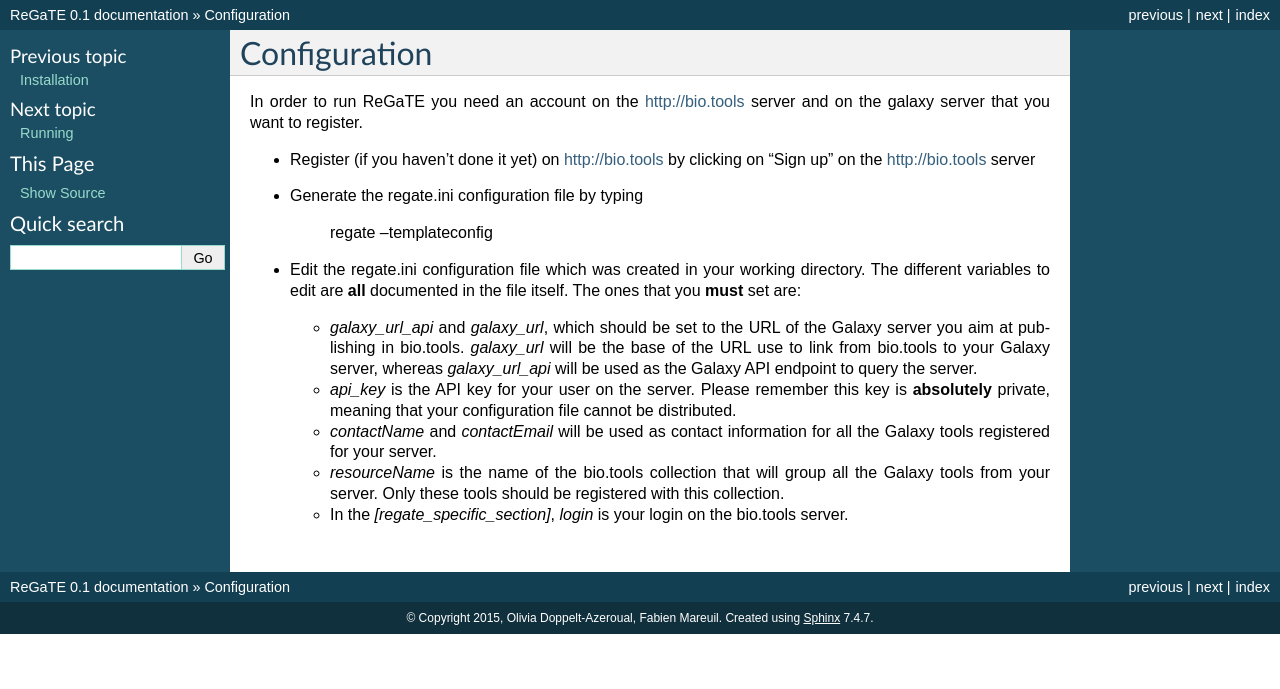
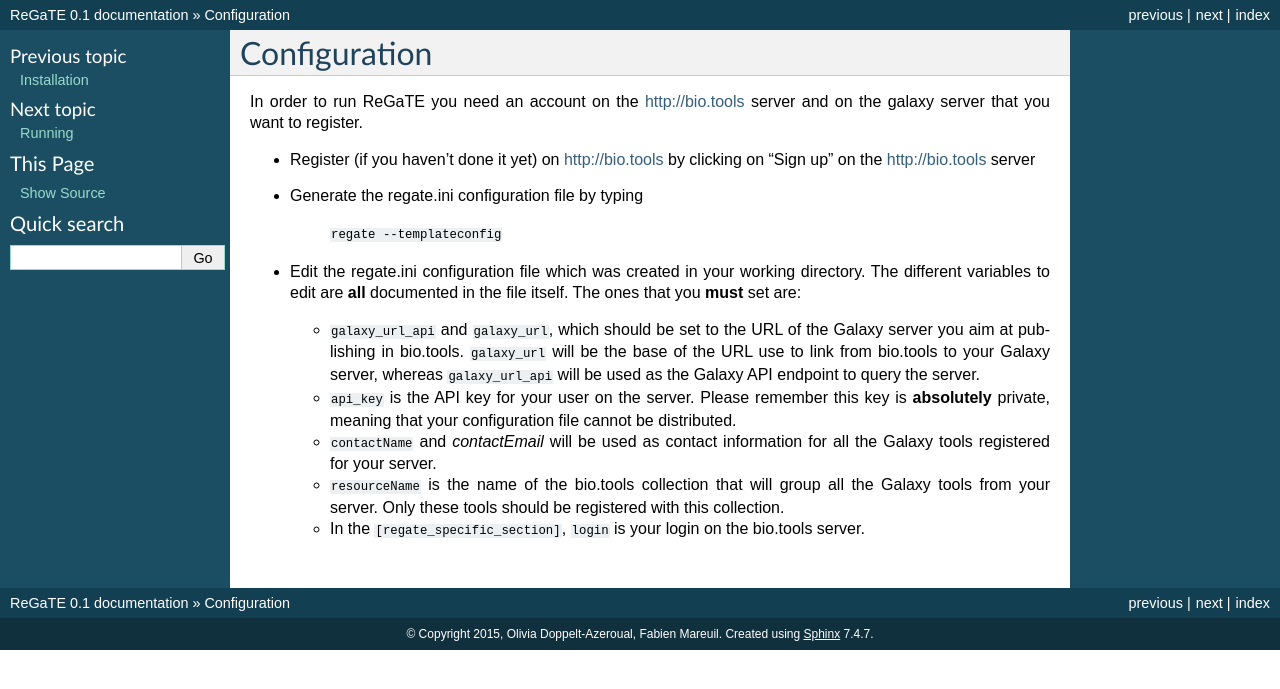
Before and after one commit to C3BI-pasteur-fr/ReGaTE, a Sphinx documentation site: the page built from doc/configuration.rst, in a window 1280 px wide. Shown: the top 689 px of the page. Built offline with Sphinx 7.4.7, drawn with Linux system fonts in a browser that asks for light colours.

```diff
--- a/doc/configuration.rst
+++ b/doc/configuration.rst
@@ -18,16 +18,16 @@ In order to run ReGaTE you need an account on the http://bio.tools server and on
 
 * Generate the regate.ini configuration file by typing
 
-    regate --templateconfig
+    ``regate --templateconfig``
 
 * Edit the regate.ini configuration file which was created in your working directory. The different variables to edit are **all** documented in the file itself. The ones that you **must** set are:
 
-  - `galaxy_url_api` and `galaxy_url`, which should be set to the URL of the Galaxy server you aim at publishing in bio.tools. `galaxy_url` will be the base of the URL use to link from bio.tools to your Galaxy server, whereas `galaxy_url_api` will be used as the Galaxy API endpoint to query the server.
+  - ``galaxy_url_api`` and ``galaxy_url``, which should be set to the URL of the Galaxy server you aim at publishing in bio.tools. ``galaxy_url`` will be the base of the URL use to link from bio.tools to your Galaxy server, whereas ``galaxy_url_api`` will be used as the Galaxy API endpoint to query the server.
 
-  - `api_key` is the API key for your user on the server. Please remember this key is **absolutely** private, meaning that your configuration file cannot be distributed.
+  - ``api_key`` is the API key for your user on the server. Please remember this key is **absolutely** private, meaning that your configuration file cannot be distributed.
 
-  - `contactName` and `contactEmail` will be used as contact information for all the Galaxy tools registered for your server.
+  - ``contactName`` and `contactEmail` will be used as contact information for all the Galaxy tools registered for your server.
 
-  - `resourceName` is the name of the bio.tools collection that will group all the Galaxy tools from your server. Only these tools should be registered with this collection.
+  - ``resourceName`` is the name of the bio.tools collection that will group all the Galaxy tools from your server. Only these tools should be registered with this collection.
 
-  - In the `[regate_specific_section]`, `login` is your login on the bio.tools server.
+  - In the ``[regate_specific_section]``, ``login`` is your login on the bio.tools server.
```
